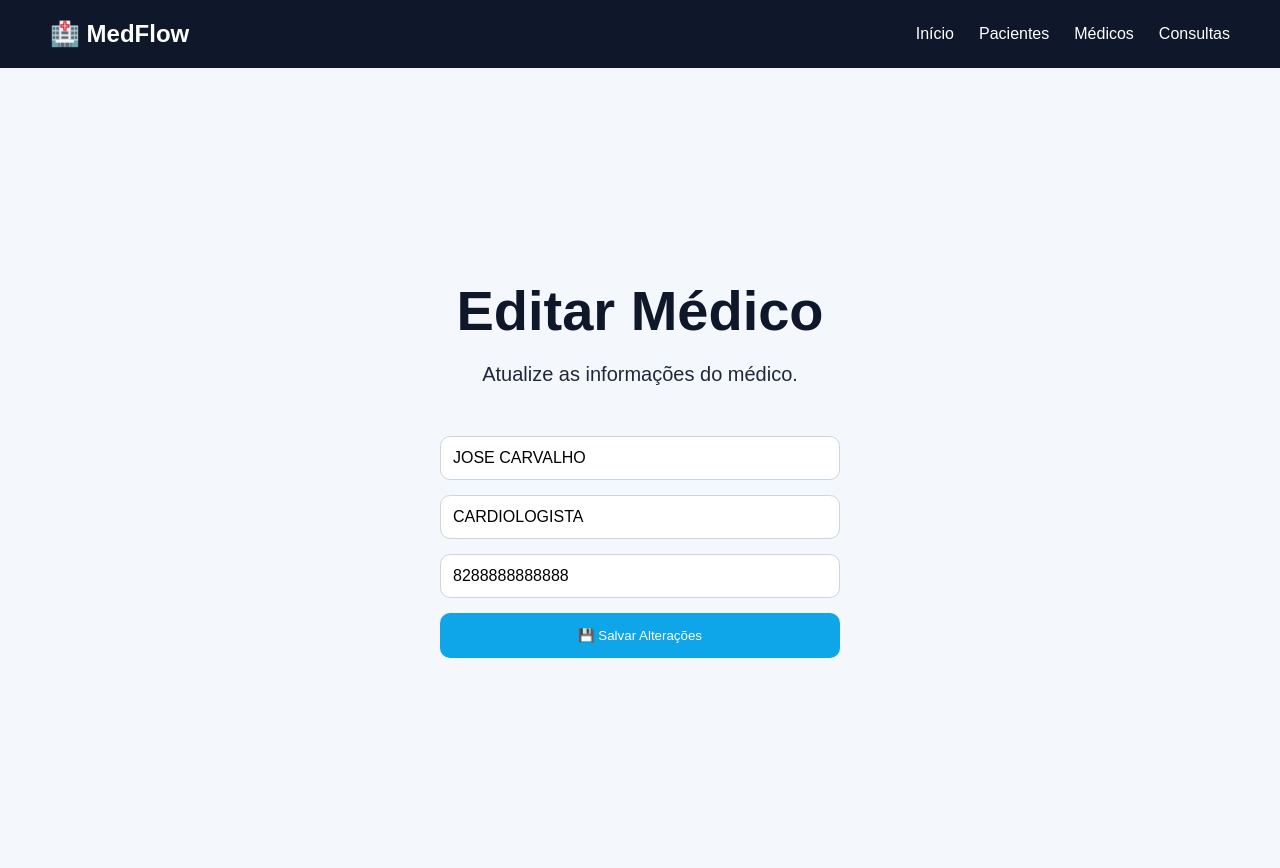
After one commit to SamuelBerto/MedFlow, a Flask app: page /editar-medico/3 in a window 1280 px wide. The commit adds this page. Run offline with Flask 3, Linux system fonts and the light colour scheme; data comes from the database, SQL or seed files in the repository; both versions use the stored data as it was after the commit.

Commit message:
feat: implementa CRUD completo de médicos

```diff
--- a/app.py
+++ b/app.py
@@ -219,6 +219,55 @@ def novo_medico():
 
     return render_template("novo_medico.html")
 
+@app.route("/editar-medico/<int:id>", methods=["GET", "POST"])
+def editar_medico(id):
+    conexao = conectar()
+    cursor = conexao.cursor()
+
+    if request.method == "POST":
+
+        nome = request.form["nome"]
+        especialidade = request.form["especialidade"]
+        telefone = request.form["telefone"]
+
+        cursor.execute("""
+                       UPDATE medicos
+                       SET nome = ?,
+                            especialidade = ?,
+                            telefone = ?
+                          WHERE id = ?
+                          """, (nome, especialidade, telefone, id))
+        conexao.commit()
+        conexao.close()
+
+        return redirect("/medicos")
+
+    cursor.execute("SELECT * FROM medicos WHERE id = ?", (id,))
+
+    medico = cursor.fetchone()
+
+    conexao.close()
+
+    return render_template(
+        "editar_medico.html",
+        medico=medico
+    )
+@app.route("/excluir-medico/<int:id>")
+def excluir_medico(id):
+
+    conexao = conectar()
+    cursor = conexao.cursor()
+
+    cursor.execute(
+        "DELETE FROM medicos WHERE id = ?",
+        (id,)
+    )
+
+    conexao.commit()
+    conexao.close()
+
+    return redirect("/medicos")
+
 @app.route("/nova-consulta", methods = ["GET", "POST"])
 def nova_consulta():
 
--- /dev/null
+++ b/templates/editar_medico.html
@@ -0,0 +1,60 @@
+<!DOCTYPE html>
+<html lang="pt-br">
+<head>
+    <meta charset="UTF-8">
+    <meta name="viewport" content="width=device-width, initial-scale=1.0">
+    <title>Editar Médico - MedFlow</title>
+
+    <link rel="stylesheet" href="{{ url_for('static', filename='css/style.css') }}">
+</head>
+
+<body>
+
+    <nav class="navbar">
+        <div class="logo">🏥 MedFlow</div>
+
+        <div class="menu">
+            <a href="/">Início</a>
+            <a href="/pacientes">Pacientes</a>
+            <a href="/medicos">Médicos</a>
+            <a href="/consultas">Consultas</a>
+        </div>
+    </nav>
+
+    <section class="hero">
+
+        <h1>Editar Médico</h1>
+
+        <p>Atualize as informações do médico.</p>
+
+        <form method="POST" class="formulario">
+
+            <input
+                type="text"
+                name="nome"
+                value="{{medico[1] }}"
+            >
+
+            <input
+                type="text"
+                name="especialidade"
+                value="{{medico[2] }}"
+            >
+
+            <input
+                type="text"
+                name="telefone"
+                value="{{medico[3] }}"
+
+            >
+
+            <button type="submit" class="btn">
+                💾 Salvar Alterações
+            </button>
+
+        </form>
+
+    </section>
+
+</body>
+</html>
--- a/templates/medicos.html
+++ b/templates/medicos.html
@@ -47,6 +47,7 @@
                         <th>Nome</th>
                         <th>Especialidade</th>
                         <th>Telefone</th>
+                        <th>Ações</th>
                     </tr>
                 </thead>
 
@@ -59,6 +60,10 @@
                         <td>{{ medico.nome }}</td>
                         <td>{{ medico.especialidade }}</td>
                         <td>{{ medico.telefone }}</td>
+                        <td>
+                            <a href="/editar-medico/{{medico.id}}" class="btn">✏️Editar</a>
+                            <a href="/excluir-medico/{{medico.id}}" class="btn">🗑️Excluir</a>
+                        </td>
                     </tr>
 
                     {% endfor %}
```
Also changed, not shown: medflow.db.
